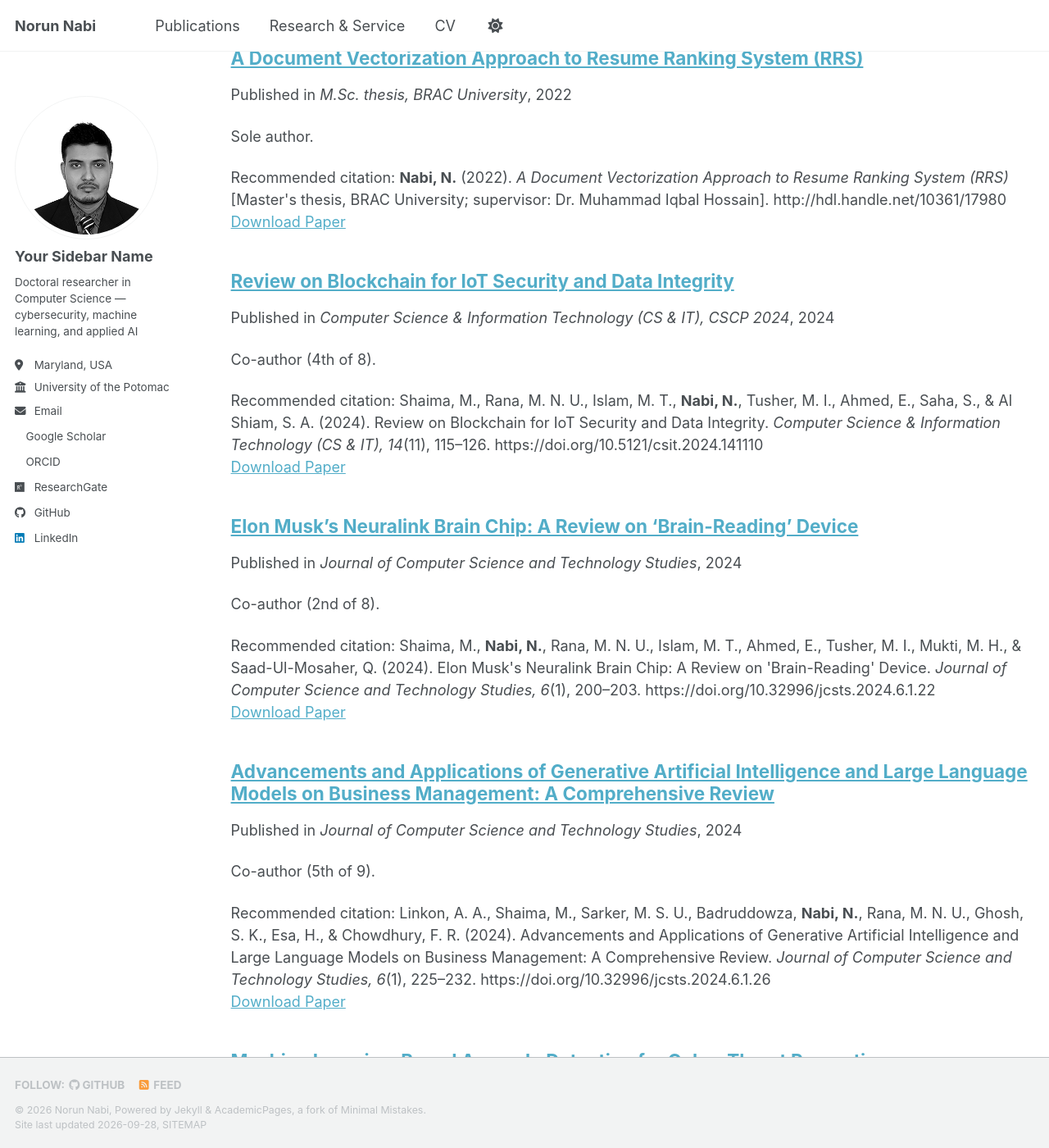
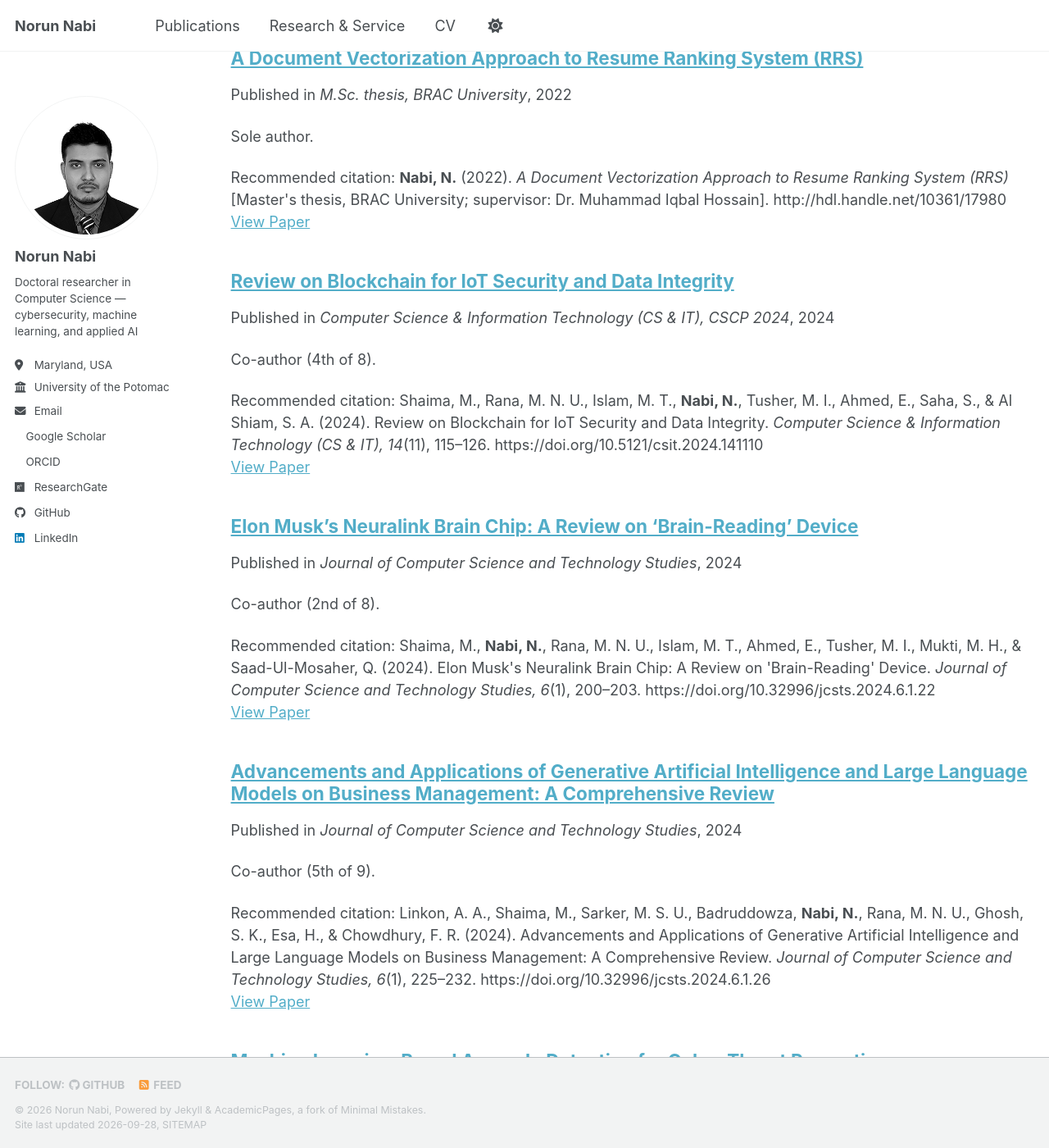
Before and after one commit to nishannorunobi/nishannorunobi.github.io, a Jekyll site: the page built from _pages/collection-archive.html, in a window 1280 px wide and 1400 px high, scrolled down 195 px. Shown: the whole window at 82% size. Built offline with Jekyll 4.4.1, drawn with Linux system fonts in a browser that asks for light colours; a style sheet for code colours, icons or effects is not loaded; some of the changed text lies outside the part shown.

Commit message:
Fix sidebar name; label DOI links 'View Paper'
Co-Authored-By: Claude Opus 5.5 (1M context) <noreply@anthropic.com>

```diff
--- a/_config.yml
+++ b/_config.yml
@@ -24,7 +24,7 @@ repository               : "nishannorunobi/nishannorunobi.github.io"
 author:
   # Biographic information
   avatar           : "profile.jpg"
-  name             : "Your Sidebar Name"
+  name             : "Norun Nabi"
   pronouns         : # example: "she/her"
   bio              : "Doctoral researcher in Computer Science — cybersecurity, machine learning, and applied AI"
   location         : "Maryland, USA"
--- a/_includes/archive-single.html
+++ b/_includes/archive-single.html
@@ -53,13 +53,13 @@
     {% endif %}
 
     {% if post.citation and post.paperurl and post.slidesurl and post.bibtexurl %}
-      <p>Recommended citation: {{ post.citation }}<br /><a href="{{ post.paperurl }}">Download Paper</a> | <a href="{{ post.slidesurl }}">Download Slides</a> | <a href="{{ post.bibtexurl }}">Download Bibtex</a></p>
+      <p>Recommended citation: {{ post.citation }}<br /><a href="{{ post.paperurl }}">View Paper</a> | <a href="{{ post.slidesurl }}">Download Slides</a> | <a href="{{ post.bibtexurl }}">Download Bibtex</a></p>
     {% elsif post.citation and post.paperurl and post.slidesurl %}
-      <p>Recommended citation: {{ post.citation }}<br /><a href="{{ post.paperurl }}">Download Paper</a> | <a href="{{ post.slidesurl }}">Download Slides</a></p>
+      <p>Recommended citation: {{ post.citation }}<br /><a href="{{ post.paperurl }}">View Paper</a> | <a href="{{ post.slidesurl }}">Download Slides</a></p>
     {% elsif post.citation and post.paperurl and post.bibtexurl %}
-      <p>Recommended citation: {{ post.citation }}<br /><a href="{{ post.paperurl }}">Download Paper</a> | <a href="{{ post.bibtexurl }}">Download Bibtex</a></p>
+      <p>Recommended citation: {{ post.citation }}<br /><a href="{{ post.paperurl }}">View Paper</a> | <a href="{{ post.bibtexurl }}">Download Bibtex</a></p>
     {% elsif post.citation and post.paperurl %}
-      <p>Recommended citation: {{ post.citation }}<br /><a href="{{ post.paperurl }}">Download Paper</a></p>
+      <p>Recommended citation: {{ post.citation }}<br /><a href="{{ post.paperurl }}">View Paper</a></p>
     {% elsif post.citation and post.slidesurl and post.bibtexurl %}
       <p>Recommended citation: {{ post.citation }}<br /><a href="{{ post.slidesurl }}">Download Slides</a> | <a href="{{ post.bibtexurl}}">Download Bibtex</a></p>
     {% elsif post.citation and post.slidesurl %}
@@ -69,9 +69,9 @@
     {% elsif post.citation %}
       <p>Recommended citation: {{ post.citation }}</p>
     {% elsif post.paperurl and post.bibtexurl %}
-      <p><a href="{{ post.paperurl }}">Download Paper</a> | <a href="{{ post.bibtexurl }}">Download Bibtex</a></p>
+      <p><a href="{{ post.paperurl }}">View Paper</a> | <a href="{{ post.bibtexurl }}">Download Bibtex</a></p>
     {% elsif post.paperurl %}
-      <p><a href="{{ post.paperurl }}">Download Paper</a></p>
+      <p><a href="{{ post.paperurl }}">View Paper</a></p>
     {% elsif post.slidesurl and post.bibtexurl %}
       <p><a href="{{ post.slidesurl }}">Download Slides</a> | <a href="{{ post.bibtexurl }}">Download Bibtex</a></p>
     {% elsif post.slidesurl %}
```
Also changed, not shown: _layouts/single.html (+5 -5 lines).
